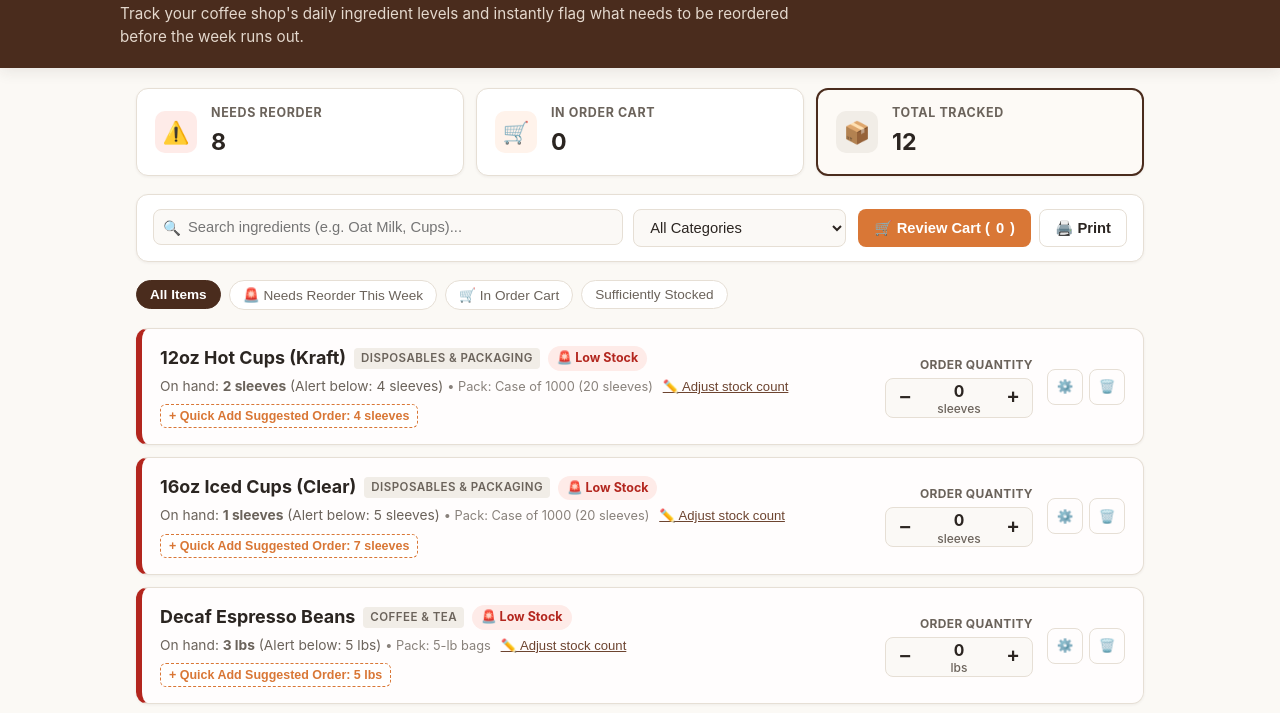
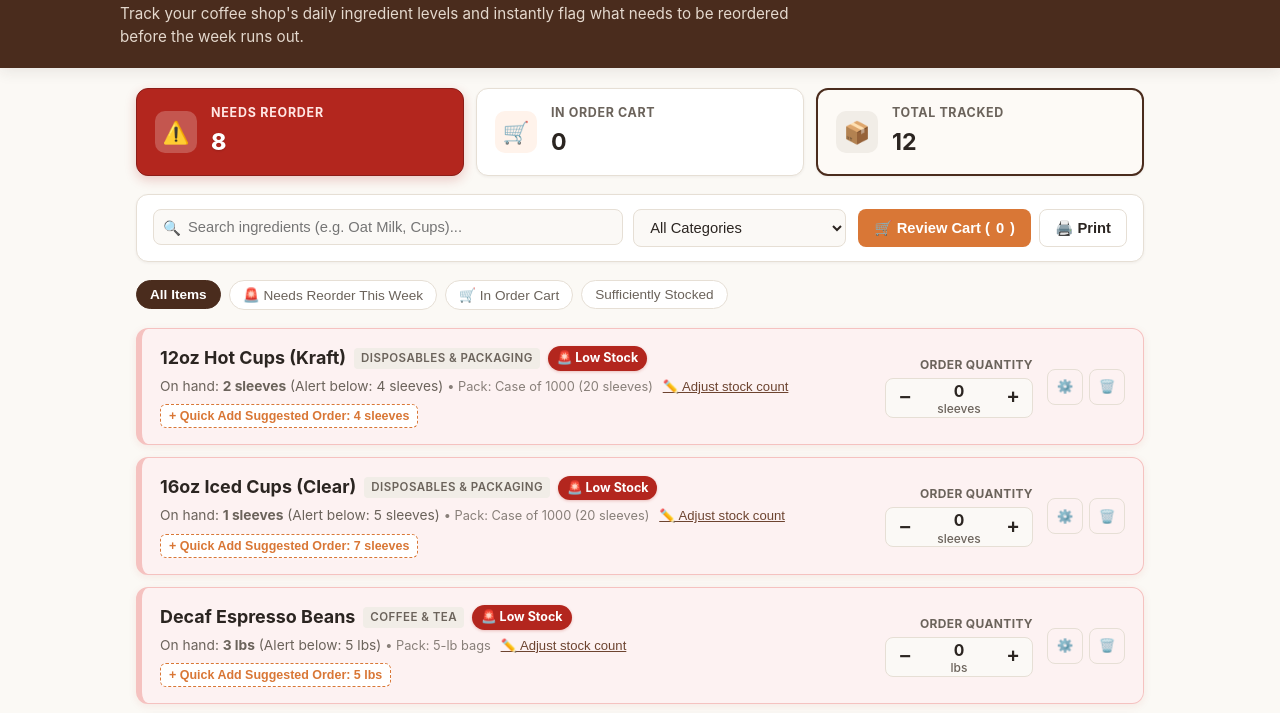
Before and after one commit to AmbriaDavis/INSY-Inclass, a plain HTML site: page index.html in a window 1280 px wide. Shown: the part 64-777 px from the top of the page. Drawn offline with Linux system fonts and the light colour scheme.

Commit message:
Update index.html

```diff
--- a/index.html
+++ b/index.html
@@ -221,6 +221,43 @@
       background-color: #fdfaf6;
     }
 
+    /* Urgent Red "Needs Reorder" Summary Box */
+    #cardReorder {
+      background-color: #b3261e;
+      border: 1px solid #8c1d18;
+      box-shadow: 0 4px 12px rgba(179, 38, 30, 0.22);
+    }
+
+    #cardReorder:hover {
+      background-color: #9c1f18;
+      border-color: #731713;
+      transform: translateY(-2px);
+      box-shadow: 0 6px 16px rgba(179, 38, 30, 0.3);
+    }
+
+    #cardReorder.active-filter {
+      border: 2px solid #ffffff;
+      box-shadow: 0 0 0 3px #b3261e, 0 6px 16px rgba(179, 38, 30, 0.3);
+      background-color: #9c1f18;
+    }
+
+    #cardReorder .badge-reorder {
+      background-color: rgba(255, 255, 255, 0.22);
+      color: #ffffff;
+    }
+
+    #cardReorder .metric-info h3 {
+      color: #ffe6e4;
+      font-weight: 700;
+      letter-spacing: 0.06em;
+    }
+
+    #cardReorder .metric-number {
+      color: #ffffff;
+      font-weight: 800;
+      text-shadow: 0 1px 2px rgba(0, 0, 0, 0.15);
+    }
+
     .metric-badge {
       width: 42px;
       height: 42px;
@@ -404,6 +441,12 @@
       font-weight: 600;
     }
 
+    .filter-pill#pill-reorder.active {
+      background: #b3261e;
+      border-color: #8c1d18;
+      color: #fff;
+    }
+
     /* Item Cards */
     .items-container {
       display: flex;
@@ -442,7 +485,9 @@
 
     .item-card.needs-reorder {
       border-left: 6px solid var(--danger);
-      background-color: #fffdfd;
+      border-color: #f5c2c0;
+      background-color: #fdf2f2;
+      box-shadow: 0 2px 8px rgba(179, 38, 30, 0.08);
     }
 
     .item-card.stocked {
@@ -494,8 +539,9 @@
     }
 
     .status-reorder {
-      background: #feebe8;
-      color: var(--danger);
+      background: #b3261e;
+      color: #ffffff;
+      box-shadow: 0 1px 3px rgba(179, 38, 30, 0.25);
     }
 
     .status-ok {
```
